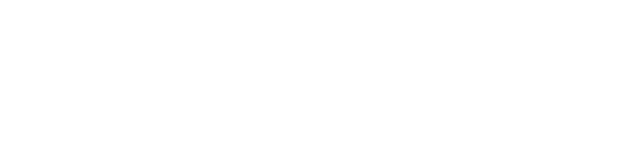
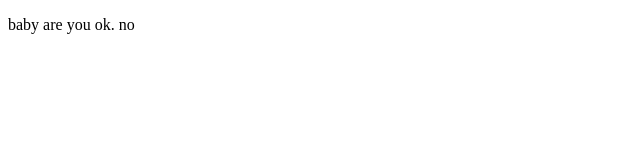
Before and after one commit to alicepalace/gardenoeden, a plain HTML site: page index.html in a window 1280 px wide. Shown: the whole page, without its empty margins (0-640 px from the left). Drawn offline with Linux system fonts and the light colour scheme.

Commit message:
added index html

```diff
--- a/index.html
+++ b/index.html
@@ -7,6 +7,6 @@
     <title>Welcome baybee</title>
 </head>
 <body>
-
+ <p> baby are you ok. no</p>
 </body>
 </html>
```
